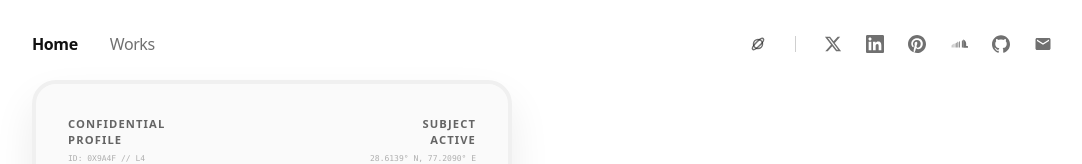
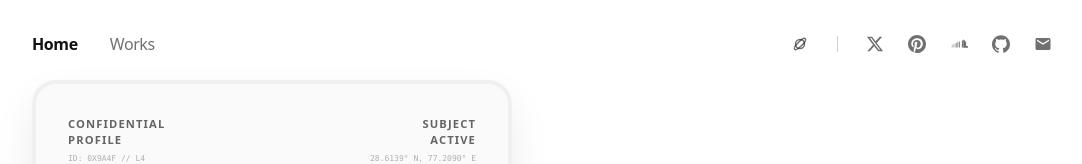
Before and after one commit to arnavbee/port-f, a Next.js app: page / in a window 1280 px wide. Shown: the top 164 px of the page, without its empty margins (98-1180 px from the left). Built offline with nearby package versions, Linux system fonts and the light colour scheme.

Commit message:
Remove LinkedIn icon from navbar

```diff
--- a/src/app/page.tsx
+++ b/src/app/page.tsx
@@ -125,7 +125,7 @@ export default function Home() {
 
             {/* Image Container with Fluid Background */}
             <div
-              className="relative w-full h-[320px] md:h-[400px] mt-2 mb-6 group z-10 rounded-[24px] overflow-hidden shadow-inner border border-black/5"
+              className="relative w-full h-[320px] md:h-[400px] mt-2 mb-6 group z-10 rounded-[24px] overflow-hidden shadow-inner border border-black/5 touch-manipulation"
               onClick={toggleAudio}
               onDoubleClick={restartAudio}
             >
--- a/src/components/Navbar.tsx
+++ b/src/components/Navbar.tsx
@@ -49,9 +49,7 @@ export default function Navbar() {
         <a href="#" aria-label="X (Twitter)" className="transition-colors text-foreground/60 hover:text-foreground" target="_blank" rel="noopener noreferrer">
           <svg className="w-[16px] h-[16px] md:w-[18px] md:h-[18px] fill-current" viewBox="0 0 24 24"><path d="M18.244 2.25h3.308l-7.227 8.26 8.502 11.24H16.17l-5.214-6.817L4.99 21.75H1.68l7.73-8.835L1.254 2.25H8.08l4.713 6.231zm-1.161 17.52h1.833L7.084 4.126H5.117z"/></svg>
         </a>
-        <a href="https://www.linkedin.com/in/arnavbxyz/" aria-label="LinkedIn" className="transition-colors text-foreground/60 hover:text-foreground" target="_blank" rel="noopener noreferrer">
-          <svg className="w-[16px] h-[16px] md:w-[18px] md:h-[18px] fill-current" viewBox="0 0 24 24"><path d="M20.447 20.452h-3.554v-5.569c0-1.328-.027-3.037-1.852-3.037-1.853 0-2.136 1.445-2.136 2.939v5.667H9.351V9h3.414v1.561h.046c.477-.9 1.637-1.85 3.37-1.85 3.601 0 4.267 2.37 4.267 5.455v6.286zM5.337 7.433c-1.144 0-2.063-.926-2.063-2.065 0-1.138.92-2.063 2.063-2.063 1.14 0 2.064.925 2.064 2.063 0 1.139-.925 2.065-2.064 2.065zm1.782 13.019H3.555V9h3.564v11.452zM22.225 0H1.771C.792 0 0 .774 0 1.729v20.542C0 23.227.792 24 1.771 24h20.451C23.2 24 24 23.227 24 22.271V1.729C24 .774 23.2 0 22.222 0h.003z"/></svg>
-        </a>
+
         <a href="https://in.pinterest.com/arnavbsss/" aria-label="Pinterest" className="transition-colors text-foreground/60 hover:text-foreground" target="_blank" rel="noopener noreferrer">
           <svg className="w-[16px] h-[16px] md:w-[18px] md:h-[18px] fill-current" viewBox="0 0 24 24"><path d="M12.017 0C5.396 0 .029 5.367.029 11.987c0 5.079 3.158 9.417 7.618 11.162-.105-.949-.199-2.403.041-3.439.219-.937 1.406-5.957 1.406-5.957s-.359-.72-.359-1.781c0-1.663.967-2.911 2.168-2.911 1.024 0 1.518.769 1.518 1.688 0 1.029-.653 2.567-.992 3.992-.285 1.193.6 2.165 1.775 2.165 2.128 0 3.768-2.245 3.768-5.487 0-2.861-2.063-4.869-5.008-4.869-3.41 0-5.409 2.562-5.409 5.199 0 1.033.394 2.143.889 2.741.099.12.112.225.085.345-.09.375-.293 1.199-.334 1.363-.053.225-.172.271-.401.165-1.495-.69-2.433-2.878-2.433-4.646 0-3.776 2.748-7.252 7.951-7.252 4.168 0 7.392 2.967 7.392 6.923 0 4.135-2.607 7.462-6.233 7.462-1.214 0-2.354-.629-2.758-1.379l-.749 2.848c-.269 1.045-1.004 2.352-1.498 3.146 1.123.345 2.306.535 3.55.535 6.607 0 11.985-5.365 11.985-11.987C23.97 5.367 18.592 0 12.017 0z"/></svg>
         </a>
```
